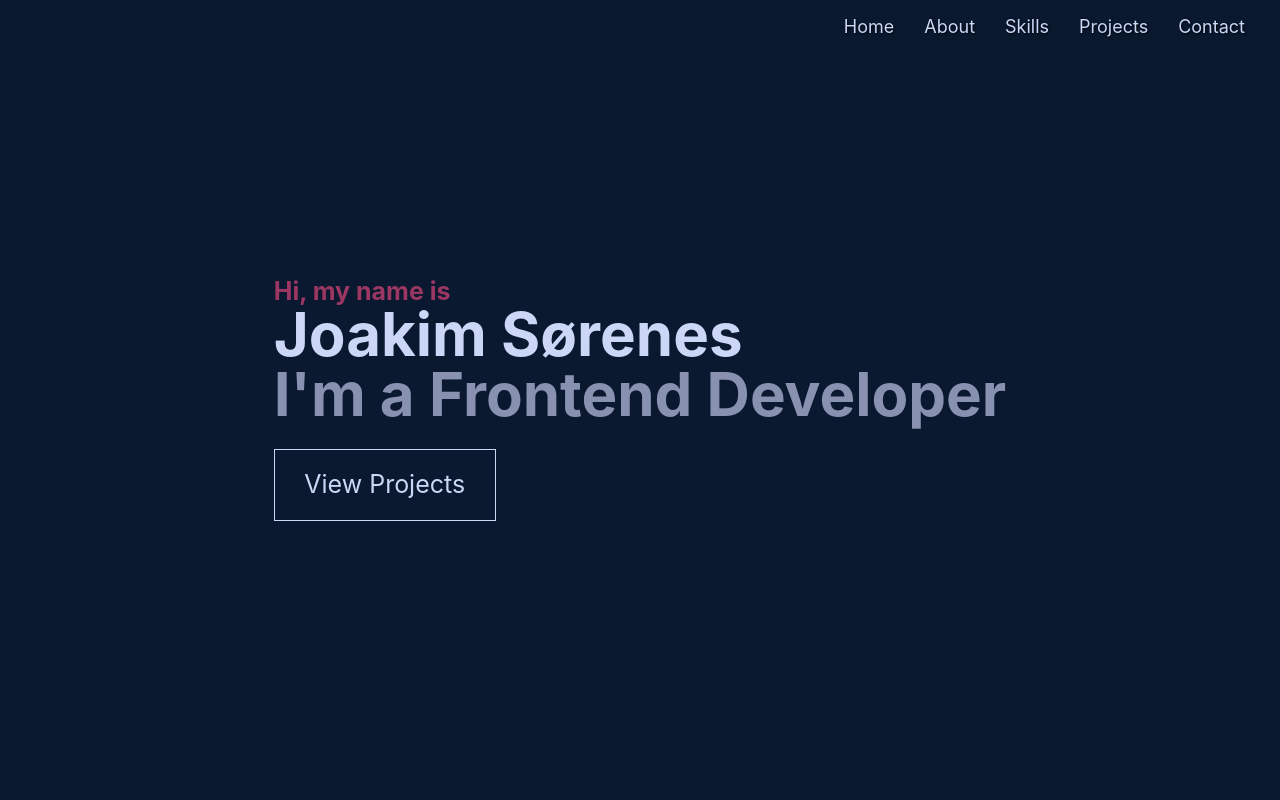
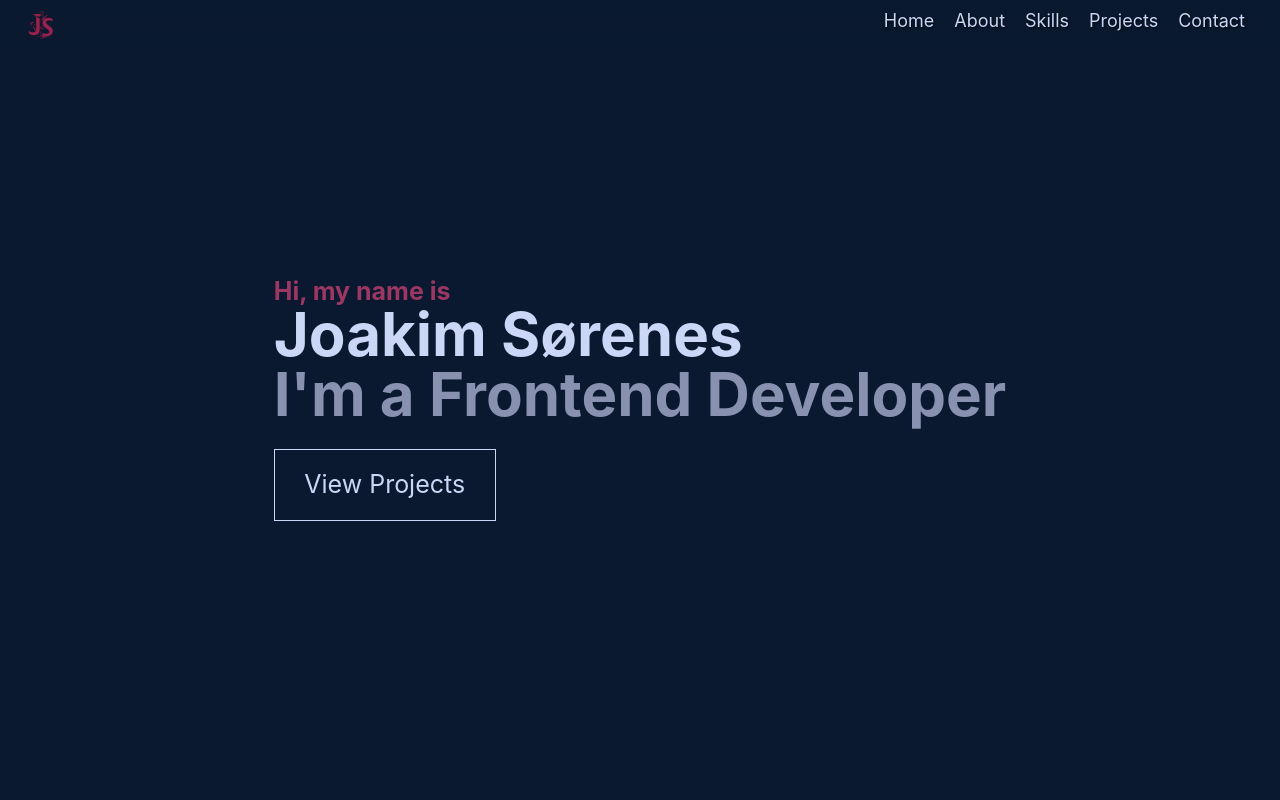
Before and after one commit to Devvy2/Portfolio, a React (Vite) app: page / in a window 1280 px wide. Shown: the top 800 px of the page. Built offline with nearby package versions, Linux system fonts and the light colour scheme.

Commit message:
added navbar logo

```diff
--- a/src/Components/Navbar/Navbar.jsx
+++ b/src/Components/Navbar/Navbar.jsx
@@ -17,6 +17,7 @@ export function Navbar() {
 
   return (
     <nav className="navbar-body">
+      <div className="nav-logo"></div>
       <ul className="nav-btns">
         <li className="nav-item">
           <NavLink
--- a/src/Components/Navbar/navbar.css
+++ b/src/Components/Navbar/navbar.css
@@ -1,10 +1,12 @@
 /* Navbar styling */
+
 .navbar-body {
+  box-sizing: border-box;
   height: 50px;
   width: 100%;
   position: fixed;
   display: flex;
-  justify-content: end;
+  justify-content: space-between;
   background-color: rgba(10, 25, 47, 0.8);
   backdrop-filter: blur(10px);
   transition: background-color 0.3s ease;
@@ -14,7 +16,9 @@
 .nav-btns {
   display: flex;
   font-size: 25px;
-  gap: 10px;
+  list-style: none;
+  margin: 0;
+  padding: 0;
   margin-right: 1em;
 }
 
@@ -32,20 +36,6 @@
   text-shadow: 1px 1px 2px rgba(0, 0, 0, 0.761);
 }
 
-/* Remove list-style for the navbar */
-nav ul {
-  list-style: none;
-  margin: 0;
-  padding: 0;
-}
-
-/* Navbar alignment */
-nav {
-  display: flex;
-  align-items: center;
-  justify-content: flex-end;
-}
-
 nav ul li a {
   text-decoration: none;
 }
@@ -55,3 +45,12 @@ nav ul li a:hover {
   border-bottom: 3px solid #9b3762;
   color: #9b3762;
 }
+
+.nav-logo {
+  width: 50px;
+  height: 50px;
+  background-image: url(/images/logo.png);
+  background-position: center;
+  background-size: cover;
+  margin-left: 1em;
+}
--- a/src/Components/Projectcard/projectcard.css
+++ b/src/Components/Projectcard/projectcard.css
@@ -24,7 +24,7 @@
 }
 
 .card-img-body {
-  max-width: 40%;
+  max-width: 30%;
 }
 
 .card-img {
--- a/src/index.css
+++ b/src/index.css
@@ -2,10 +2,6 @@
   font-family: Inter, system-ui, Avenir, Helvetica, Arial, sans-serif;
   line-height: 1.5;
   font-weight: 400;
-
-  /* color-scheme: light dark;
-  color: rgba(255, 255, 255, 0.87);
-  background-color: #242424; */
 
   font-synthesis: none;
   text-rendering: optimizeLegibility;
```
Also changed, not shown: public/images/logo.png (added).
